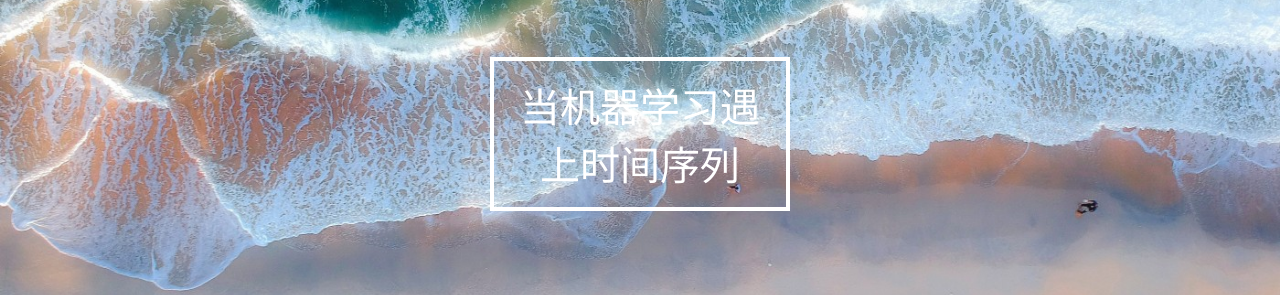
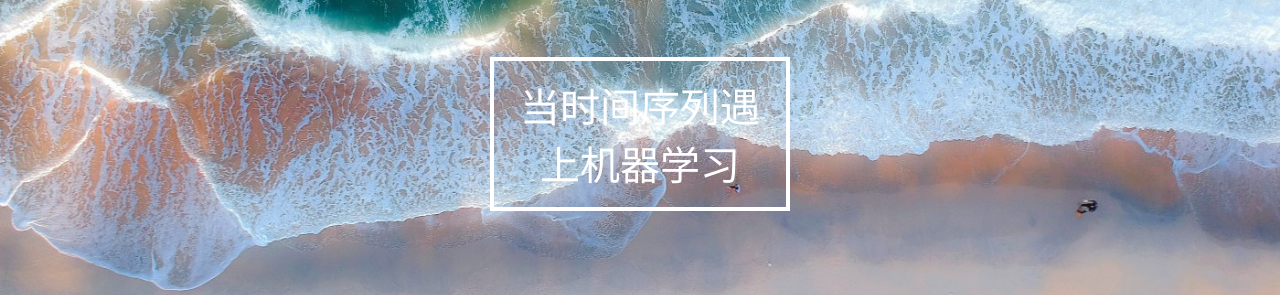
Before and after one commit to timalab/intro, a plain HTML site: page index.html in a window 1280 px wide. Shown: the part 335-630 px from the top of the page. Drawn offline with Linux system fonts and the light colour scheme.

Commit message:
Update index.html

```diff
--- a/index.html
+++ b/index.html
@@ -20,7 +20,7 @@
         </nav>
             <div class="welcome">
                 <h1>TIMA 实验室 </h1>
-                <a href="" class="begin">当机器学习遇上时间序列</a>
+                <a href="" class="begin">当时间序列遇上机器学习</a>
             </div>
     </header>
 
```
